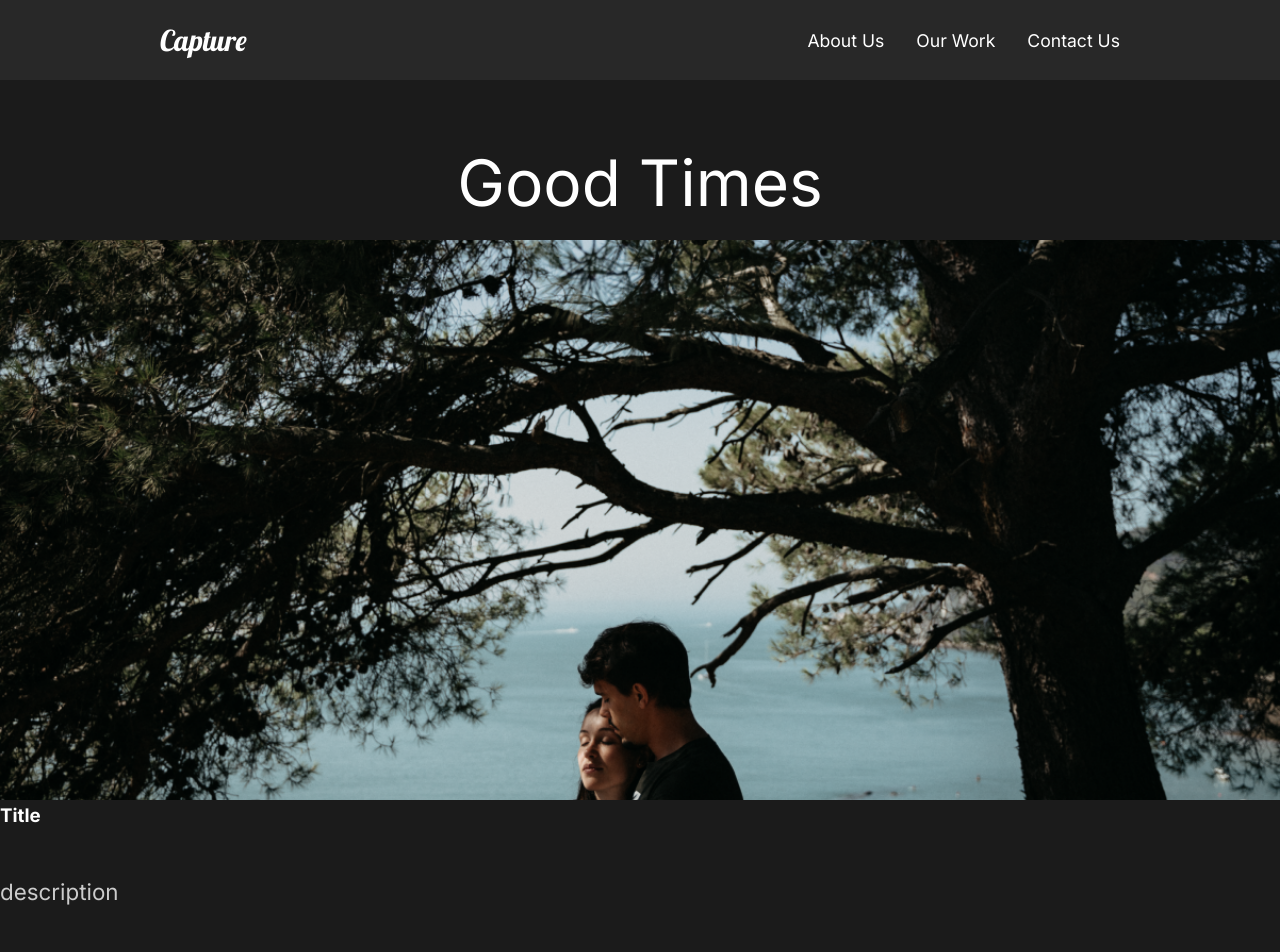
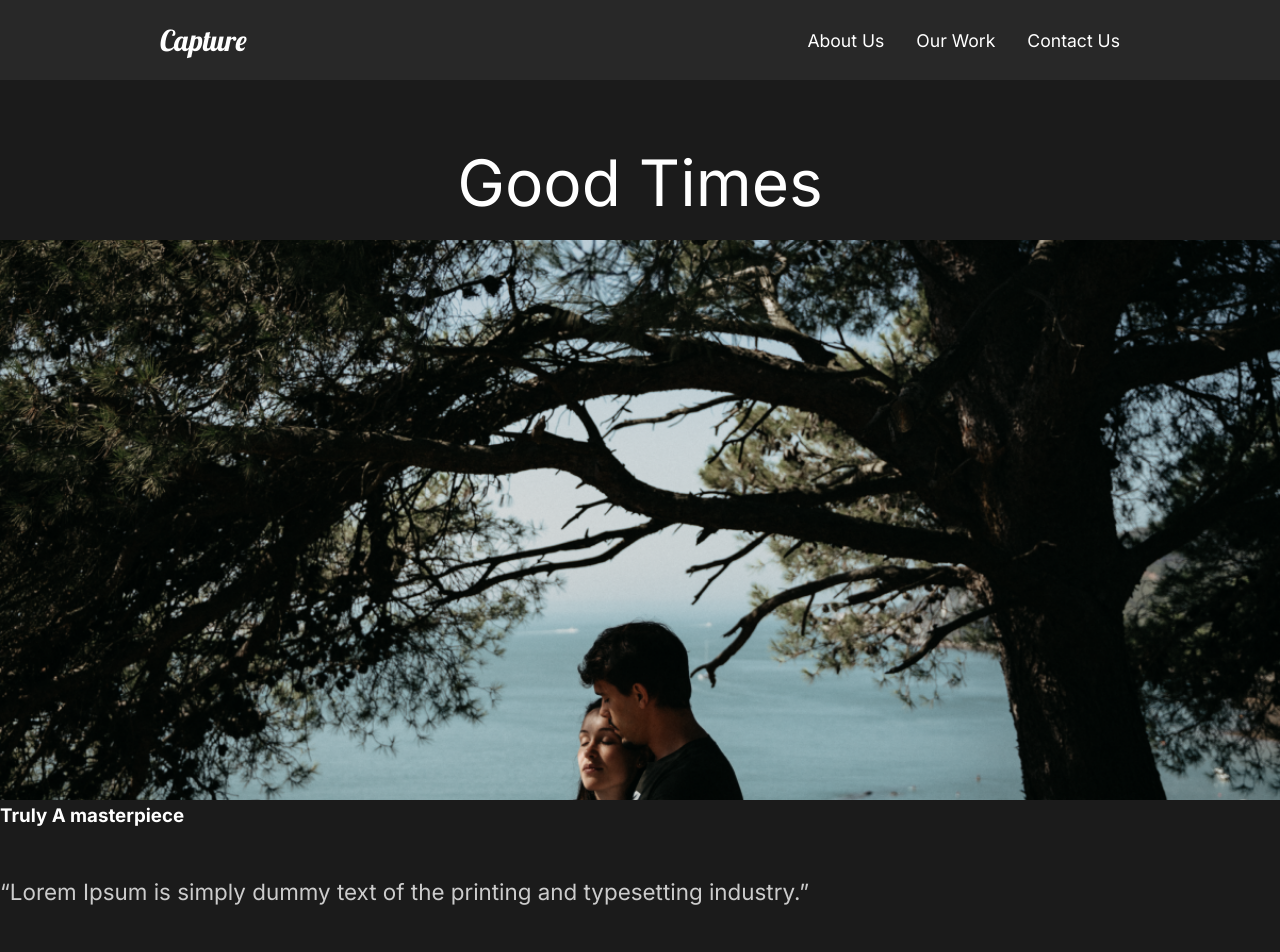
Before and after one commit to sujoyduttajad/Capture-Portfolio, a React (Create React App) app: page /work/good-times in a window 1280 px wide. Shown: the top 952 px of the page. Built offline with nearby package versions, Linux system fonts and the light colour scheme.

Commit message:
Update MovieDetail.js

```diff
--- a/src/pages/MovieDetail.js
+++ b/src/pages/MovieDetail.js
@@ -26,12 +26,12 @@ const Headline = styled.div`
 const Awards = styled.div``;
 
 // Award Component
-const Award = () => {
+const Award = ({ title, description }) => {
   return (
     <div>
-      <h3>Title</h3>
+      <h3>{title}</h3>
       <div className="line"></div>
-      <p>description</p>
+      <p>{description}</p>
     </div>
   );
 };
```
